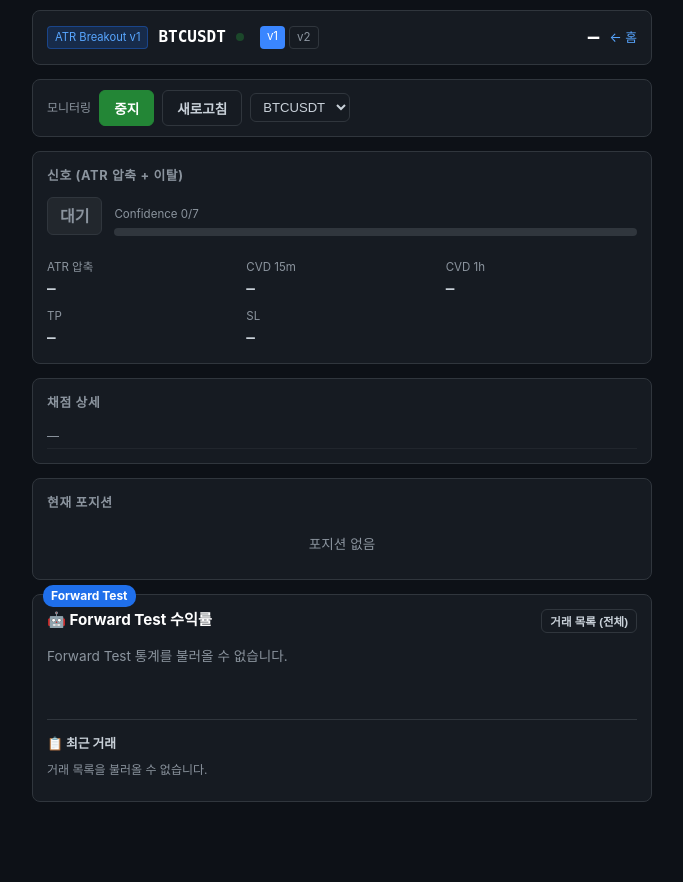
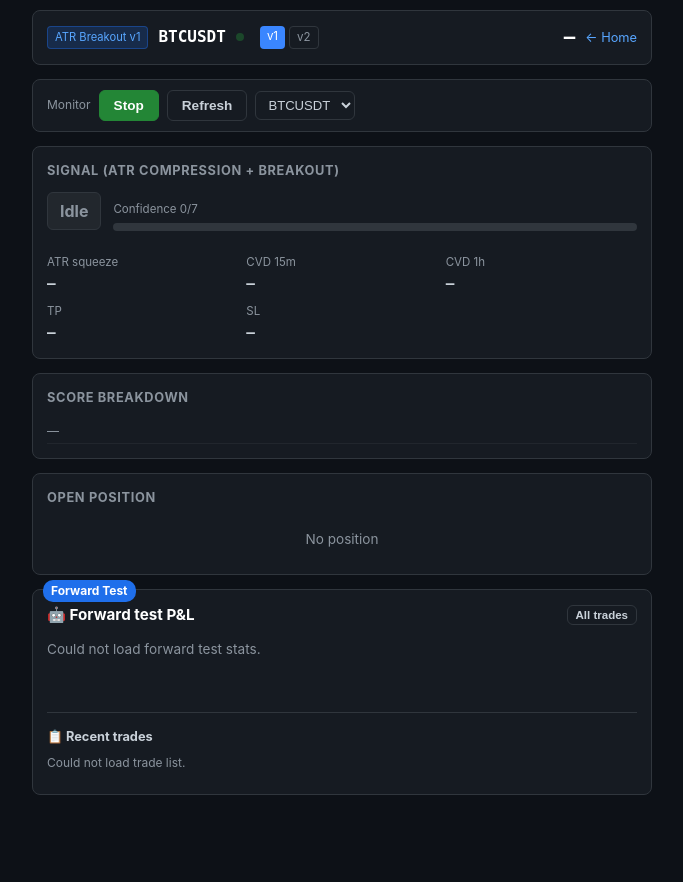
Before and after one commit to gwangbaekun/crypto-forward-tester, a Python web app: template src/app/templates/atr_breakout_dashboard.html in a window 1280 px wide. Shown: the whole page, without its empty margins (298-981 px from the left). After the commit the page ends 795 px from the top, so only its background shows below. Run offline with Jinja, Linux system fonts and the light colour scheme; the template is opened without the code that fills it, so the values that code supplies are empty.

Commit message:
feat: english

```diff
--- a/src/app/templates/atr_breakout_dashboard.html
+++ b/src/app/templates/atr_breakout_dashboard.html
@@ -1,5 +1,5 @@
 <!DOCTYPE html>
-<html lang="ko">
+<html lang="en">
 <head>
     <meta charset="UTF-8">
     <meta name="viewport" content="width=device-width, initial-scale=1.0">
@@ -9,7 +9,7 @@
       window.ATR_BREAKOUT_MONITORING_START = document.querySelector('meta[name="atr-breakout-monitoring-start"]').getAttribute('content') === 'true';
     </script>
     <link rel="stylesheet" href="/static/css/dashboard_common.css">
-    <script src="/static/js/forward_test_dashboard.js?v=2"></script>
+    <script src="/static/js/forward_test_dashboard.js?v=3"></script>
 </head>
 <body>
 <div class="container">
@@ -25,16 +25,16 @@
             </div>
             <div style="display:flex;align-items:center;gap:10px;">
                 <span class="price-display" id="price">—</span>
-                <a href="/" class="back">← 홈</a>
+                <a href="/" class="back">← Home</a>
             </div>
         </div>
     </div>
 
     <div class="card" style="padding:10px 14px">
         <div class="ctrl">
-            <span class="ctrl-label">모니터링</span>
-            <button id="btn-toggle" class="primary" onclick="toggleMonitor()">시작</button>
-            <button onclick="loadOnce()">새로고침</button>
+            <span class="ctrl-label">Monitor</span>
+            <button id="btn-toggle" class="primary" onclick="toggleMonitor()">Start</button>
+            <button onclick="loadOnce()">Refresh</button>
             <select id="symbol-sel" style="background:var(--card);border:1px solid var(--border);color:var(--text);padding:5px 8px;border-radius:6px;font-size:0.82rem" onchange="onSymbolChange()">
                 <option value="BTCUSDT">BTCUSDT</option>
                 <option value="ETHUSDT">ETHUSDT</option>
@@ -44,16 +44,16 @@
 
     <!-- Signal -->
     <div class="card">
-        <div class="card-title">신호 (ATR 압축 + 이탈)</div>
+        <div class="card-title">Signal (ATR compression + breakout)</div>
         <div class="signal-row">
-            <span class="signal-badge none" id="sig-badge">대기</span>
+            <span class="signal-badge none" id="sig-badge">Idle</span>
             <div class="conf-bar-wrap">
                 <div class="conf-label">Confidence <span id="conf-text">0/7</span></div>
                 <div class="conf-bar"><div class="conf-fill" id="conf-fill" style="width:0%"></div></div>
             </div>
         </div>
         <div class="metrics-grid" style="margin-top:14px">
-            <div class="metric"><span class="metric-key">ATR 압축</span><span class="metric-val" id="m-compress">—</span></div>
+            <div class="metric"><span class="metric-key">ATR squeeze</span><span class="metric-val" id="m-compress">—</span></div>
             <div class="metric"><span class="metric-key">CVD 15m</span><span class="metric-val" id="m-cvd15">—</span></div>
             <div class="metric"><span class="metric-key">CVD 1h</span><span class="metric-val" id="m-cvd1h">—</span></div>
             <div class="metric"><span class="metric-key">TP</span><span class="metric-val" id="m-tp">—</span></div>
@@ -63,7 +63,7 @@
         <div class="box-viz" id="box-viz" style="display:none">
             <div class="box-row">
                 <span class="box-high">▲ Box High: <span id="box-high-val">—</span></span>
-                <span class="box-curr">현재가: <span id="box-curr-val">—</span></span>
+                <span class="box-curr">Mark: <span id="box-curr-val">—</span></span>
                 <span class="box-low">▼ Box Low: <span id="box-low-val">—</span></span>
             </div>
         </div>
@@ -71,28 +71,28 @@
 
     <!-- Reasons -->
     <div class="card">
-        <div class="card-title">채점 상세</div>
+        <div class="card-title">Score breakdown</div>
         <ul class="reasons-list" id="reasons-list"><li>—</li></ul>
     </div>
 
     <!-- Position -->
     <div class="card">
-        <div class="card-title">현재 포지션</div>
-        <div id="pos-content"><p class="no-pos">포지션 없음</p></div>
+        <div class="card-title">Open position</div>
+        <div id="pos-content"><p class="no-pos">No position</p></div>
     </div>
 
     <!-- ── Forward Test (Renaissance UI) ── -->
     <div class="card">
         <div class="step-label">Forward Test</div>
         <div class="card-header">
-            <span>🤖 Forward Test 수익률</span>
+            <span>🤖 Forward test P&amp;L</span>
             <button onclick="location.href='/quant/atr_breakout/forward_test/trades?symbol=' + encodeURIComponent(window.__ATR_BREAKOUT_SYMBOL || 'BTCUSDT')"
-                    style="font-size:0.72rem;padding:3px 8px;">거래 목록 (전체)</button>
+                    style="font-size:0.72rem;padding:3px 8px;">All trades</button>
         </div>
-        <div id="forward-stats" style="min-height:60px;color:var(--text-secondary);">로딩 중...</div>
+        <div id="forward-stats" style="min-height:60px;color:var(--text-secondary);">Loading…</div>
         <div id="forward-trades-box" style="margin-top:14px; padding-top:14px; border-top:1px solid var(--border-color);">
-            <div style="font-size:0.8rem;font-weight:bold;margin-bottom:8px;color:var(--text-primary);">📋 최근 거래</div>
-            <div id="forward-trades-list" style="font-size:0.75rem;color:var(--text-secondary);">로딩 중...</div>
+            <div style="font-size:0.8rem;font-weight:bold;margin-bottom:8px;color:var(--text-primary);">📋 Recent trades</div>
+            <div id="forward-trades-list" style="font-size:0.75rem;color:var(--text-secondary);">Loading…</div>
             <div id="forward-trades-pagination" style="margin-top:8px;display:flex;gap:6px;align-items:center;flex-wrap:wrap;"></div>
         </div>
     </div>
@@ -134,12 +134,12 @@
         running = !running;
         var btn = document.getElementById('btn-toggle');
         if (running) {
-            btn.textContent = '중지'; btn.className = 'active';
+            btn.textContent = 'Stop'; btn.className = 'active';
             document.getElementById('dot').className = 'dot live';
             loadOnce();
             timer = setInterval(loadOnce, 30000);
         } else {
-            btn.textContent = '시작'; btn.className = 'primary';
+            btn.textContent = 'Start'; btn.className = 'primary';
             document.getElementById('dot').className = 'dot';
             clearInterval(timer);
         }
@@ -193,7 +193,7 @@
         var maxConf = isV3Like ? 1 : 7;
 
         var badge = document.getElementById('sig-badge');
-        badge.textContent = signal === 'long' ? '📈 LONG' : signal === 'short' ? '📉 SHORT' : '대기';
+        badge.textContent = signal === 'long' ? '📈 LONG' : signal === 'short' ? '📉 SHORT' : 'Idle';
         badge.className   = 'signal-badge ' + signal;
 
         if (isV3Like) conf = signal === 'none' ? 0 : 1;
@@ -205,7 +205,7 @@
         var compEl = document.getElementById('m-compress');
         compEl.textContent = isV3Like
             ? (comp === true ? '✅ OI↑' : comp === false ? '❌ OI—' : '—')
-            : (comp === true ? '✅ 압축' : comp === false ? '❌ 미압축' : '—');
+            : (comp === true ? '✅ Squeeze' : comp === false ? '❌ No squeeze' : '—');
         compEl.className = 'metric-val' + (comp ? ' up' : '');
 
         // v1/v2: 15m/1h CVD, v3: 단일 CVD
@@ -236,19 +236,19 @@
         // v3일 때 라벨 교체 (표시만) — HTML 구조는 그대로
         if (isV3Like) {
             var titleEl = document.querySelector('.card .card-title');
-            if (titleEl) titleEl.textContent = '신호 (Magnet Zone — OI + CVD)';
+            if (titleEl) titleEl.textContent = 'Signal (Magnet zone — OI + CVD)';
             var keys = document.querySelectorAll('.metrics-grid .metric-key');
             if (keys && keys.length >= 3) {
-                keys[0].textContent = 'OI 증가';
+                keys[0].textContent = 'OI rising';
                 keys[1].textContent = 'CVD';
                 keys[2].textContent = '—';
             }
         } else {
             var titleEl2 = document.querySelector('.card .card-title');
-            if (titleEl2) titleEl2.textContent = '신호 (ATR 압축 + 이탈)';
+            if (titleEl2) titleEl2.textContent = 'Signal (ATR compression + breakout)';
             var keys2 = document.querySelectorAll('.metrics-grid .metric-key');
             if (keys2 && keys2.length >= 3) {
-                keys2[0].textContent = 'ATR 압축';
+                keys2[0].textContent = 'ATR squeeze';
                 keys2[1].textContent = 'CVD 15m';
                 keys2[2].textContent = 'CVD 1h';
             }
@@ -263,7 +263,7 @@
 
     function renderPosition(pos) {
         var el = document.getElementById('pos-content');
-        if (!pos || !pos.entry_price) { el.innerHTML = '<p class="no-pos">포지션 없음</p>'; return; }
+        if (!pos || !pos.entry_price) { el.innerHTML = '<p class="no-pos">No position</p>'; return; }
         var side  = pos.side || '—';
         var entry = pos.entry_price;
         var tp    = pos.tp || pos.tp1_price;
@@ -271,12 +271,12 @@
         var upnl  = pos.unrealized_pnl_pct;
         var cur   = pos.current_price;
         var upnlHtml = upnl != null
-            ? '<div class="pos-item"><span class="pos-key">미실현 PnL</span><span class="pos-val ' + (upnl >= 0 ? 'pos' : 'neg') + '">' + (upnl >= 0 ? '+' : '') + upnl.toFixed(2) + '%</span></div>'
+            ? '<div class="pos-item"><span class="pos-key">Unrealized PnL</span><span class="pos-val ' + (upnl >= 0 ? 'pos' : 'neg') + '">' + (upnl >= 0 ? '+' : '') + upnl.toFixed(2) + '%</span></div>'
             : '';
         el.innerHTML = '<div class="pos-grid">' +
-            '<div class="pos-item"><span class="pos-key">방향</span><span class="pos-val ' + side + '">' + side.toUpperCase() + '</span></div>' +
-            '<div class="pos-item"><span class="pos-key">진입가</span><span class="pos-val">$' + Number(entry).toLocaleString() + '</span></div>' +
-            (cur ? '<div class="pos-item"><span class="pos-key">현재가</span><span class="pos-val">$' + Number(cur).toLocaleString(undefined,{minimumFractionDigits:1}) + '</span></div>' : '') +
+            '<div class="pos-item"><span class="pos-key">Side</span><span class="pos-val ' + side + '">' + side.toUpperCase() + '</span></div>' +
+            '<div class="pos-item"><span class="pos-key">Entry</span><span class="pos-val">$' + Number(entry).toLocaleString() + '</span></div>' +
+            (cur ? '<div class="pos-item"><span class="pos-key">Mark</span><span class="pos-val">$' + Number(cur).toLocaleString(undefined,{minimumFractionDigits:1}) + '</span></div>' : '') +
             upnlHtml +
             '<div class="pos-item"><span class="pos-key">TP</span><span class="pos-val" style="color:var(--green)">' + (tp ? '$' + Number(tp).toLocaleString() : '—') + '</span></div>' +
             '<div class="pos-item"><span class="pos-key">SL</span><span class="pos-val" style="color:var(--red)">' + (sl ? '$' + Number(sl).toLocaleString() : '—') + '</span></div>' +
--- a/src/features/strategy/quant_strategies/atr_breakout/forward_test.py
+++ b/src/features/strategy/quant_strategies/atr_breakout/forward_test.py
@@ -42,7 +42,7 @@ class AtrForwardTest(BaseForwardTest):
                 return (
                     current_price,
                     "closed_false_breakout",
-                    f"가격 {current_price:.1f} < box_low {box_low:.1f}",
+                    f"price {current_price:.1f} < box_low {box_low:.1f}",
                 )
         else:
             if sl and current_price >= _f(sl):
@@ -53,7 +53,7 @@ class AtrForwardTest(BaseForwardTest):
                 return (
                     current_price,
                     "closed_false_breakout",
-                    f"가격 {current_price:.1f} > box_high {box_high:.1f}",
+                    f"price {current_price:.1f} > box_high {box_high:.1f}",
                 )
         return None
 
--- a/static/js/forward_test_dashboard.js
+++ b/static/js/forward_test_dashboard.js
@@ -27,7 +27,7 @@
   function formatTradeDate(iso) {
     if (!iso) return "—";
     try {
-      var formatter = new Intl.DateTimeFormat("ko-KR", {
+      var formatter = new Intl.DateTimeFormat("en-US", {
         timeZone: "Asia/Seoul",
         month: "2-digit",
         day: "2-digit",
@@ -88,7 +88,7 @@
       if (!tradesListEl) return;
       var total = trades.length;
       if (total === 0) {
-        tradesListEl.innerHTML = "<span style='color:var(--text-secondary);'>거래 내역 없음</span>";
+        tradesListEl.innerHTML = "<span style='color:var(--text-secondary);'>No trades yet</span>";
         if (pagerEl) pagerEl.innerHTML = "";
         return;
       }
@@ -115,16 +115,16 @@
 
       tradesListEl.innerHTML =
         "<table class='trades-table'><thead><tr>" +
-        "<th>시작</th><th>종료</th><th>방향</th><th>진입</th><th>청산</th><th>수익률</th><th>시간</th>" +
+        "<th>Open</th><th>Close</th><th>Side</th><th>Entry</th><th>Exit</th><th>PnL %</th><th>Dur</th>" +
         "</tr></thead><tbody>" + rows + "</tbody></table>";
 
       if (!pagerEl) return;
       var prevDisabled = page <= 1;
       var nextDisabled = page >= totalPages;
       pagerEl.innerHTML = [
-        "<button type='button' class='trades-pager' " + (prevDisabled ? "disabled" : "") + " data-page='" + (page - 1) + "'>이전</button>",
+        "<button type='button' class='trades-pager' " + (prevDisabled ? "disabled" : "") + " data-page='" + (page - 1) + "'>Prev</button>",
         "<span style='color:var(--text-secondary);'>" + page + " / " + totalPages + "</span>",
-        "<button type='button' class='trades-pager' " + (nextDisabled ? "disabled" : "") + " data-page='" + (page + 1) + "'>다음</button>",
+        "<button type='button' class='trades-pager' " + (nextDisabled ? "disabled" : "") + " data-page='" + (page + 1) + "'>Next</button>",
       ].join("");
 
       pagerEl.querySelectorAll("button[data-page]").forEach(function (b) {
@@ -151,12 +151,12 @@
       var html = "";
 
       if (halted) {
-        html += "<div style='padding:8px;background:rgba(218,54,51,0.15);border:1px solid rgba(218,54,51,0.4);border-radius:6px;margin-bottom:10px;font-size:0.85rem;color:var(--accent-red);'>⛔ 거래 중단됨 (엣지 검증 실패)</div>";
+        html += "<div style='padding:8px;background:rgba(218,54,51,0.15);border:1px solid rgba(218,54,51,0.4);border-radius:6px;margin-bottom:10px;font-size:0.85rem;color:var(--accent-red);'>⛔ Trading halted (edge validation failed)</div>";
       }
 
       html += "<div style='display:flex;gap:16px;align-items:center;margin-bottom:10px;flex-wrap:wrap;'>" +
         "<div>" +
-          "<div style='font-size:0.75rem;color:var(--text-secondary);display:flex;align-items:center;gap:6px;'>누적 수익률" +
+          "<div style='font-size:0.75rem;color:var(--text-secondary);display:flex;align-items:center;gap:6px;'>Cumulative PnL" +
             "<select data-forward-leverage style='background:var(--card-bg);border:1px solid var(--border-color);color:var(--text-secondary);font-size:0.7rem;border-radius:4px;padding:1px 4px;'>" +
               "<option value='1'" + (leverage === 1 ? " selected" : "") + ">1x</option>" +
               "<option value='2'" + (leverage === 2 ? " selected" : "") + ">2x</option>" +
@@ -164,12 +164,12 @@
             "</select>" +
           "</div>" +
           "<div style='font-size:1.2rem;font-weight:bold;color:" + pnlColor(effPnl) + ";'>" + (effPnl >= 0 ? "+" : "") + effPnl.toFixed(4) + "%</div>" +
-          "<div style='font-size:0.7rem;color:var(--text-secondary);'>1x 기준: " + (pnl >= 0 ? "+" : "") + pnl + "%</div>" +
+          "<div style='font-size:0.7rem;color:var(--text-secondary);'>1x basis: " + (pnl >= 0 ? "+" : "") + pnl + "%</div>" +
         "</div>" +
-        "<div><div style='font-size:0.75rem;color:var(--text-secondary);'>승/패/총</div>" +
+        "<div><div style='font-size:0.75rem;color:var(--text-secondary);'>W / L / Total</div>" +
           "<div style='font-size:0.95rem;font-weight:bold;'><span style='color:var(--accent-green);'>" + win + "</span> / <span style='color:var(--accent-red);'>" + loss + "</span> / " + total + "</div></div>" +
         (ev.profit_factor != null ? "<div><div style='font-size:0.75rem;color:var(--text-secondary);'>Profit Factor</div><div style='font-size:0.95rem;font-weight:bold;color:" + (Number(ev.profit_factor) >= 1.2 ? "var(--accent-green)" : "var(--accent-red)") + ";'>" + esc(ev.profit_factor) + "</div></div>" : "") +
-        (ev.rolling_win_rate != null ? "<div><div style='font-size:0.75rem;color:var(--text-secondary);'>이동승률</div><div style='font-size:0.95rem;font-weight:bold;'>" + (Number(ev.rolling_win_rate) * 100).toFixed(1) + "%</div></div>" : "") +
+        (ev.rolling_win_rate != null ? "<div><div style='font-size:0.75rem;color:var(--text-secondary);'>Rolling win %</div><div style='font-size:0.95rem;font-weight:bold;'>" + (Number(ev.rolling_win_rate) * 100).toFixed(1) + "%</div></div>" : "") +
       "</div>";
 
       if (pos) {
@@ -184,7 +184,7 @@
         var pnlStr = "";
         if (unrealizedPct != null && isFinite(unrealizedPct)) {
           pnlStr = " &nbsp;<strong style='color:" + pnlColor(unrealizedPct) + ";'>" + (unrealizedPct >= 0 ? "+" : "") + Number(unrealizedPct).toFixed(2) + "%</strong>";
-          if (curPrice != null) pnlStr = " · 현재가 " + fmtPrice(curPrice) + pnlStr;
+          if (curPrice != null) pnlStr = " · mark " + fmtPrice(curPrice) + pnlStr;
         }
 
         var tpsl = pos.tpsl || {};
@@ -198,9 +198,9 @@
         }
         var slHtml = slVal != null
           ? "<span style='color:#e74c3c;'>SL " + fmtPrice(slVal) + "</span>" +
-            (lockedPct != null ? " <span style='color:var(--accent-green);font-size:0.76em;'>🔒 +" + lockedPct.toFixed(2) + "% 확정</span>" : "")
+            (lockedPct != null ? " <span style='color:var(--accent-green);font-size:0.76em;'>🔒 +" + lockedPct.toFixed(2) + "% locked</span>" : "")
           : "";
-        var tpHtml = tp1Val != null ? "<span style='color:var(--accent-green);'>목표 " + fmtPrice(tp1Val) + "</span>" : "";
+        var tpHtml = tp1Val != null ? "<span style='color:var(--accent-green);'>Target " + fmtPrice(tp1Val) + "</span>" : "";
         var tpslLine = (slHtml || tpHtml)
           ? "<div style='margin-top:5px;font-size:0.78rem;display:flex;gap:6px;align-items:center;flex-wrap:wrap;'>" +
               slHtml +
@@ -210,17 +210,17 @@
           : "";
 
         html += "<div style='background:rgba(0,0,0,0.2);padding:8px 10px;border-radius:6px;margin-bottom:10px;font-size:0.85rem;border:1px solid var(--border-color);border-left:3px solid " + pc + ";'>" +
-          "현재 포지션: <strong style='color:" + pc + ";'>" + esc((pos.side || "").toUpperCase()) + "</strong> @ " + fmtPrice(pos.entry_price) +
+          "Open position: <strong style='color:" + pc + ";'>" + esc((pos.side || "").toUpperCase()) + "</strong> @ " + fmtPrice(pos.entry_price) +
           (pos.trigger_tfs ? " <span style='color:var(--text-secondary);font-size:0.8em;'>(" + esc(pos.trigger_tfs) + " " + confDots(pos.confidence) + ")</span>" : "") +
           pnlStr +
           tpslLine +
           "</div>";
       } else {
-        html += "<div style='font-size:0.8rem;color:var(--text-secondary);margin-bottom:10px;'>현재 포지션 없음 — 조건 충족 시 자동 진입</div>";
+        html += "<div style='font-size:0.8rem;color:var(--text-secondary);margin-bottom:10px;'>No open position — enters when conditions match</div>";
       }
 
       if (recent.length) {
-        html += "<div style='font-size:0.75rem;border-top:1px solid var(--border-color);padding-top:8px;'>최근 거래: " +
+        html += "<div style='font-size:0.75rem;border-top:1px solid var(--border-color);padding-top:8px;'>Recent trades: " +
           recent.slice(0, 6).map(function (t) {
             var c = (Number(t.pnl_pct || 0)) >= 0 ? "var(--accent-green)" : "var(--accent-red)";
             return "<span style='color:" + c + ";'>" + esc(t.side || "") + " " + ((Number(t.pnl_pct || 0)) >= 0 ? "+" : "") + esc(t.pnl_pct || 0) + "%</span>";
@@ -256,20 +256,20 @@
         .then(function (r) { return r.json(); })
         .then(function (d) {
           if (d && d.error) {
-            statsEl.innerHTML = "<span style='color:var(--text-secondary);font-size:0.85rem;'>Forward Test 통계를 불러올 수 없습니다.</span>";
+            statsEl.innerHTML = "<span style='color:var(--text-secondary);font-size:0.85rem;'>Could not load forward test stats.</span>";
             return;
           }
           renderStats(d || {});
           if (typeof opts.onRendered === "function") opts.onRendered(d || {});
         })
         .catch(function () {
-          statsEl.innerHTML = "<span style='color:var(--text-secondary);font-size:0.85rem;'>Forward Test 통계를 불러올 수 없습니다.</span>";
+          statsEl.innerHTML = "<span style='color:var(--text-secondary);font-size:0.85rem;'>Could not load forward test stats.</span>";
         });
     }
 
     function refreshTrades() {
       var sym = symbolFn();
-      tradesListEl.innerHTML = "<span style='color:var(--text-secondary);'>로딩 중...</span>";
+      tradesListEl.innerHTML = "<span style='color:var(--text-secondary);'>Loading…</span>";
       var tradesUrl = basePath + "/forward_test/trades?symbol=" + encodeURIComponent(sym) + "&limit=" + tradesLimit;
       if (strategyTag) tradesUrl += "&strategy_tag=" + encodeURIComponent(strategyTag);
       return fetch(tradesUrl)
@@ -280,7 +280,7 @@
           renderTradesPage();
         })
         .catch(function () {
-          tradesListEl.innerHTML = "<span style='color:var(--text-secondary);'>거래 목록을 불러올 수 없습니다.</span>";
+          tradesListEl.innerHTML = "<span style='color:var(--text-secondary);'>Could not load trade list.</span>";
           if (pagerEl) pagerEl.innerHTML = "";
         });
     }
```
Also changed, not shown: src/app/templates/cvd_explosion_dashboard.html (+31 -31 lines), src/common/liq_series_cache.py (+19 -2 lines).
